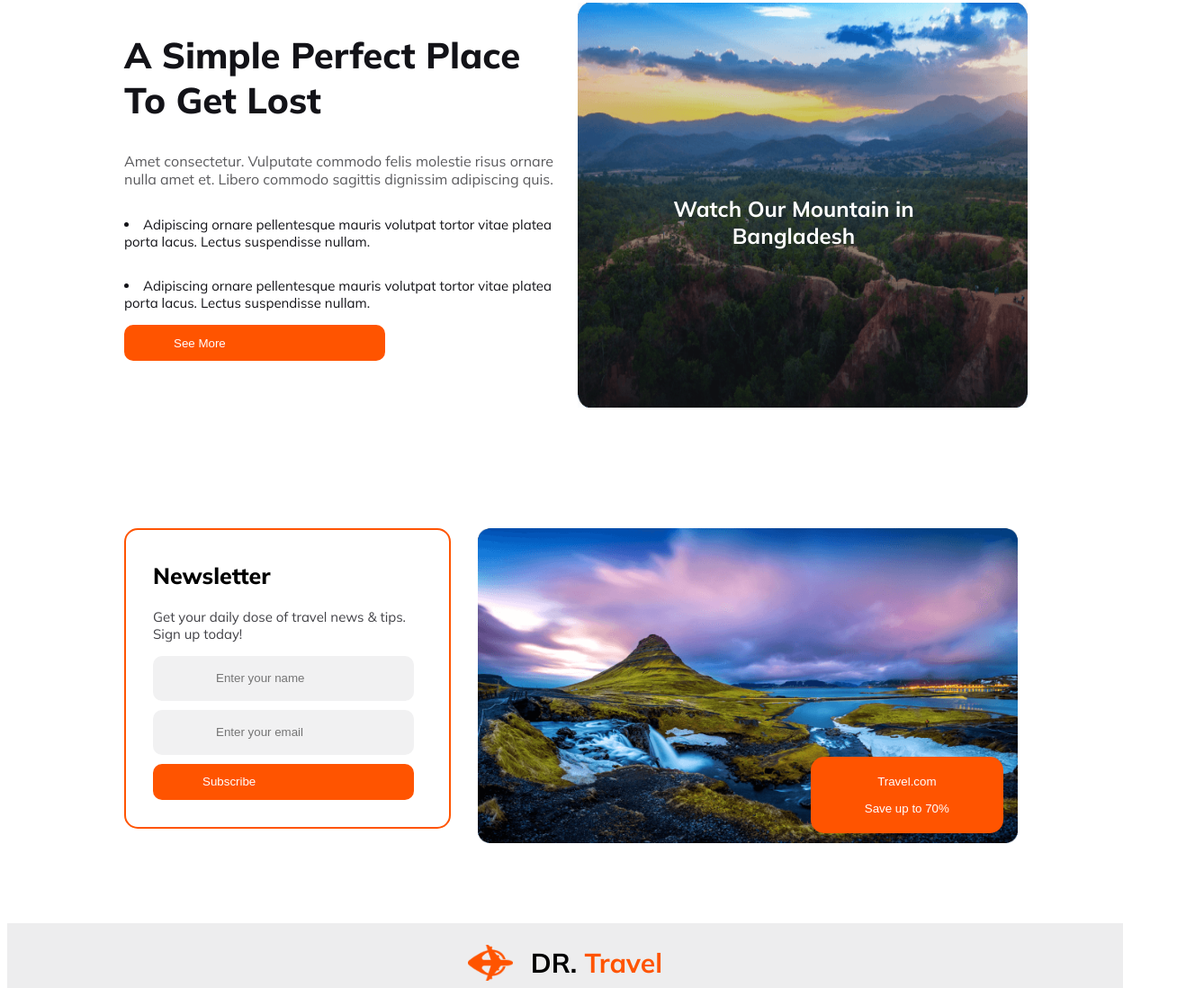
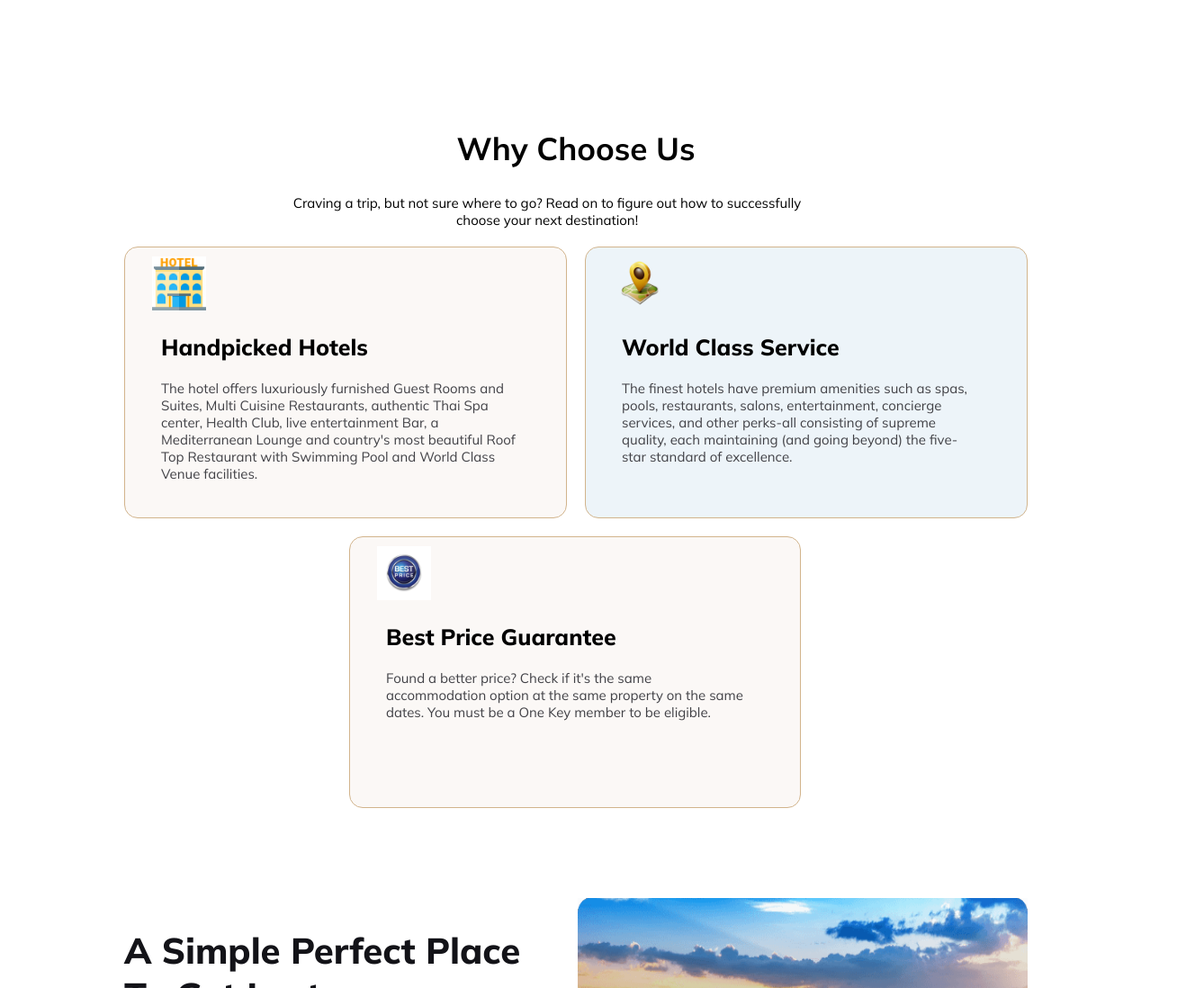
Before and after one commit to Hasnain9205/my-second-assignment, a plain HTML site: page index.html in a window 1280 px wide. Shown: the part 2720-3818 px from the top of the page at 90% size, 1328 px wide, since content can reach past the window. Drawn offline with Linux system fonts and the light colour scheme.

Commit message:
added the choose section

```diff
--- a/index.html
+++ b/index.html
@@ -64,7 +64,12 @@
             </div>
 <img src="Images/" alt="">
 
-        <section class="grid-container">
+        <section>
+            <div class="destination">
+                <h2 class="destination-title">Choose Your Destination</h2>
+                <p class="distination-discription">We help you choose your next holiday destination thanks to complete and well detailed guides and tips that will help you make the best of your journey!</p>
+            </div>
+            <div class="grid-container">
             <div class="maldives">
                 <img src="Images/Rectangle 5.png" alt="">
                <h2 class="mal"> Maldives</h2>
@@ -93,10 +98,35 @@
                 <img src="Images/Rectangle 10.png" alt="">
                 <h2 class="mal">Bandarban</h2>
             </div>
+        </div>
 
         </section>
 
         <section>
+
+                <div class="choose-content">
+                    <h2 class="choose-title">Why Choose Us</h2>
+                    <p class="choose-destination">Craving a trip, but not sure where to go? Read on to figure out how to successfully choose your next destination!</p>
+                </div>
+                <div class="choose-container">
+                    <div class="hotel">
+                        <img src="Images/hotel - Copy.png" alt="">
+                        <h2 class="hotel-title">Handpicked Hotels</h2>
+                        <p class="hotel-description">The hotel offers luxuriously furnished Guest Rooms and Suites, Multi Cuisine Restaurants, authentic Thai Spa center, Health Club, live entertainment Bar, a Mediterranean Lounge and country's most beautiful Roof Top Restaurant with Swimming Pool and World Class Venue facilities.</p>
+                    </div>
+                    <div class="location sec">
+                        <img src="Images/location - Copy.png" alt="">
+                        <h2 class="location-title">World Class Service</h2>
+                        <p class="location-description">The finest hotels have premium amenities such as spas, pools, restaurants, salons, entertainment, concierge services, and other perks-all consisting of supreme quality, each maintaining (and going beyond) the five-star standard of excellence.</p>
+                    </div>
+                </div>
+                    <div class="price last">
+                        <img src="Images/p - Copy.jpg" alt="">
+                        <h2 class="price-title">Best Price Guarantee</h2>
+                        <p class="price-description">Found a better price? Check if it's the same accommodation option at the same property on the same dates. You must be a One Key member to be eligible.</p>
+                    </div>
+
+
 
 
         </section>
--- a/styles/style.css
+++ b/styles/style.css
@@ -327,6 +327,18 @@ hr{
 .bandarban{
     grid-area: bandarban;
 }
+.destination-title, .choose-title{
+    font-size: 35px;
+    font-weight: 800px;
+    text-align: center;
+}
+.distination-discription, .choose-destination{
+    font-size: 15px;
+    font-weight: 400;
+    text-align: center;
+    width: 600px;
+    padding-left: 300px;
+}
 .grid-container{
     display: grid;
     grid-template-areas:
@@ -342,6 +354,7 @@ hr{
 .maldives img{
     width: 500px;
     height: 300px;
+
 }
 .srilanka img{
     width: 300px;
@@ -352,11 +365,11 @@ hr{
     height: 300px;
 }
 .Bangladesh img{
-    width: 450px;
+    width: 500px;
     height: 300px;
 }
 .bandarban img{
-    width: 500px;
+    width: 550px;
     height: 300px;
 }
 .indonasia img{
@@ -377,6 +390,47 @@ hr{
     color: #fff;
     font-size: 30px;
     font-weight: 800;
+}
+.choose-container{
+    display: flex;
+    margin: 20px 130px;
+    gap: 20px;
+
+}
+.hotel, .location, .price{
+    width: 500px;
+    height: 300px;
+    border: 1px solid tan;
+    border-radius: 15px;
+    background: #fbf8f6;
+
+
+}
+.hotel-title, .location-title, .price-title{
+    font-size: 25px;
+    font-weight: 800;
+    padding: 0 40px;
+
+}
+.hotel img, .location img, .price img{
+    width: 60px;
+    height: 60px;
+    padding: 10px 30px 0 30px;
+}
+.hotel-description, .location-description, .price-description{
+    font-size: 15px;
+    font-weight: 400px;
+    color: var(--secondary-color);
+    width: 400px;
+    padding: 0 40px;
+
+}
+.location, .sec{
+    background-color: #edf4f9;
+}
+.price, .last{
+    margin-left: 380px;
+    margin-bottom: 100px;
 }
 
 
```
Also changed, not shown: Images/hotel - Copy.png (added), Images/location - Copy.png (added), Images/p - Copy.jpg (added).
